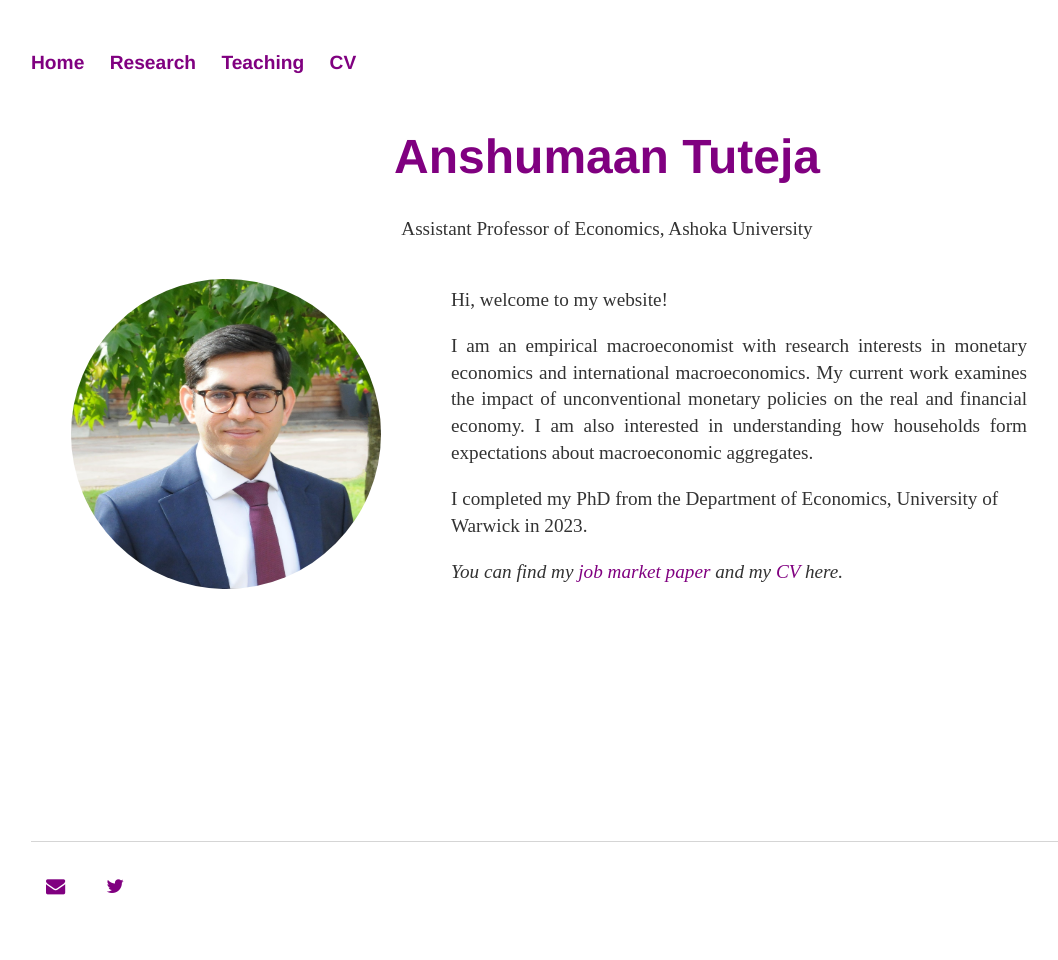
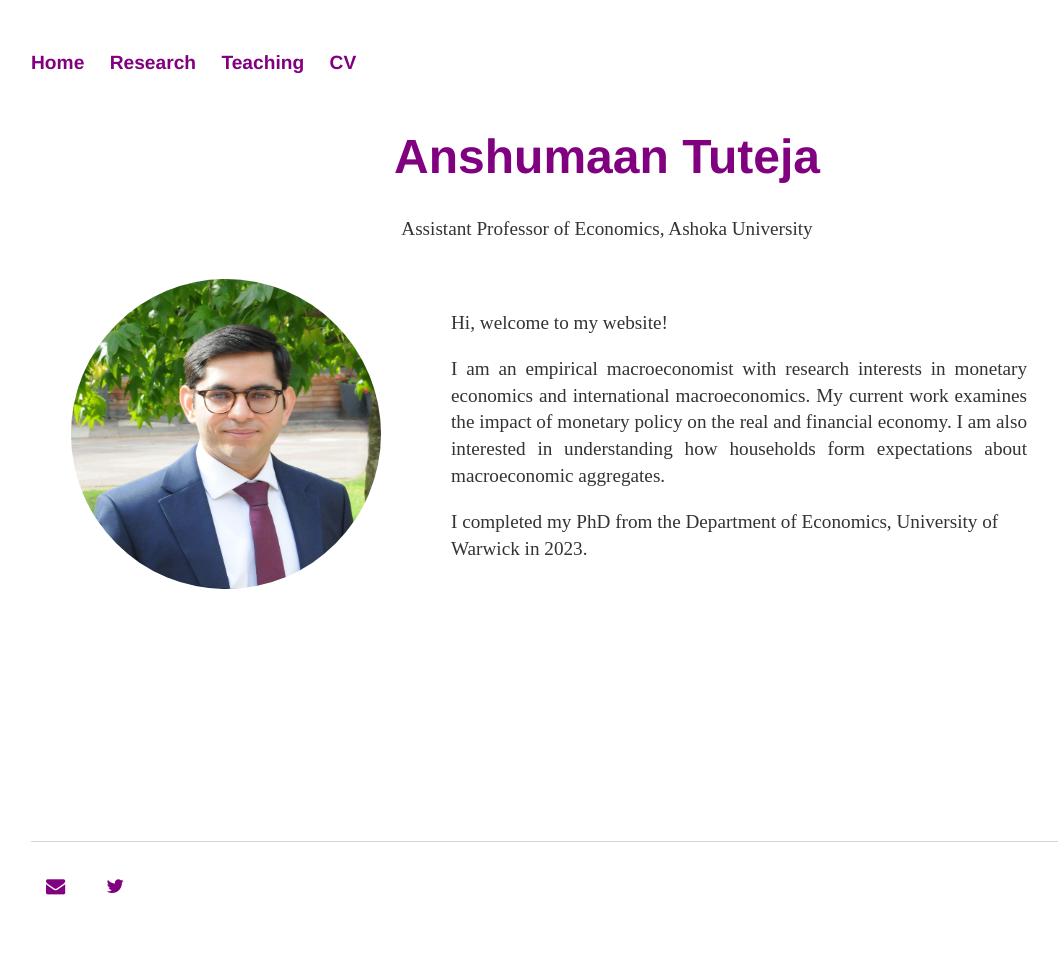
Before and after one commit to anshumaan-tuteja/anshumaan-tuteja.github.io, a Jekyll site: the page built from index.html, in a window 1280 px wide. Shown: the whole page, without its empty margins (33-1091 px from the left). Built offline with Jekyll 4.4.1, drawn with Linux system fonts in a browser that asks for light colours.

Commit message:
Update front page

```diff
--- a/index.html
+++ b/index.html
@@ -12,10 +12,10 @@ title: Anshumaan Tuteja
 		    		<div class="blurb">
 					<p> Hi, welcome to my website!</p>
 					<p align="justify"> I am an empirical macroeconomist with research interests in monetary economics and international macroeconomics.
-					   My current work examines the impact of unconventional monetary policies on the real and financial economy.
+					   My current work examines the impact of monetary policy on the real and financial economy.
 					   I am also interested in understanding how households form expectations about macroeconomic aggregates.  </p>
 					<p> I completed my PhD from the Department of Economics, University of Warwick in 2023. </p>
-					<p><em> You can find my <a target="_blank" href="assets/Papers/Anshumaan Tuteja-jmp.pdf">job market paper </a> and my <a target="_blank" href="assets/CV/CV_Anshumaan long.pdf">CV </a> here.</em></p>
+					<!--<p><em> You can find my <a target="_blank" href="_pages/research.html">research </a> and my <a target="_blank" href="assets/CV/CV_Anshumaan long.pdf">CV </a> here.</em></p> -->
 							<!-- <a href="/about">Read more about my life...</a></p> -->
 		    		</div><!-- /.blurb -->
 		</div><!-- /.homepageContent -->
```
